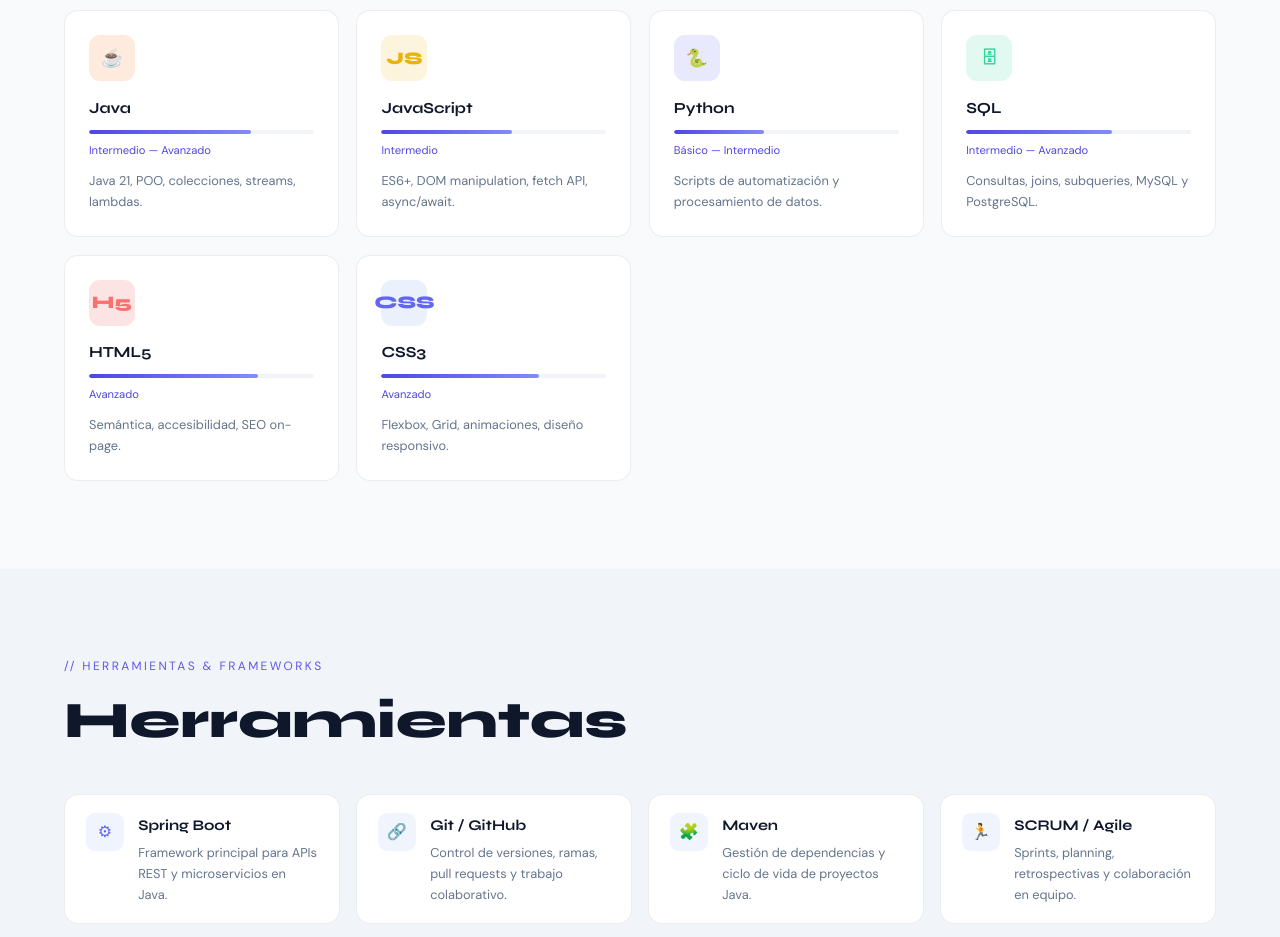
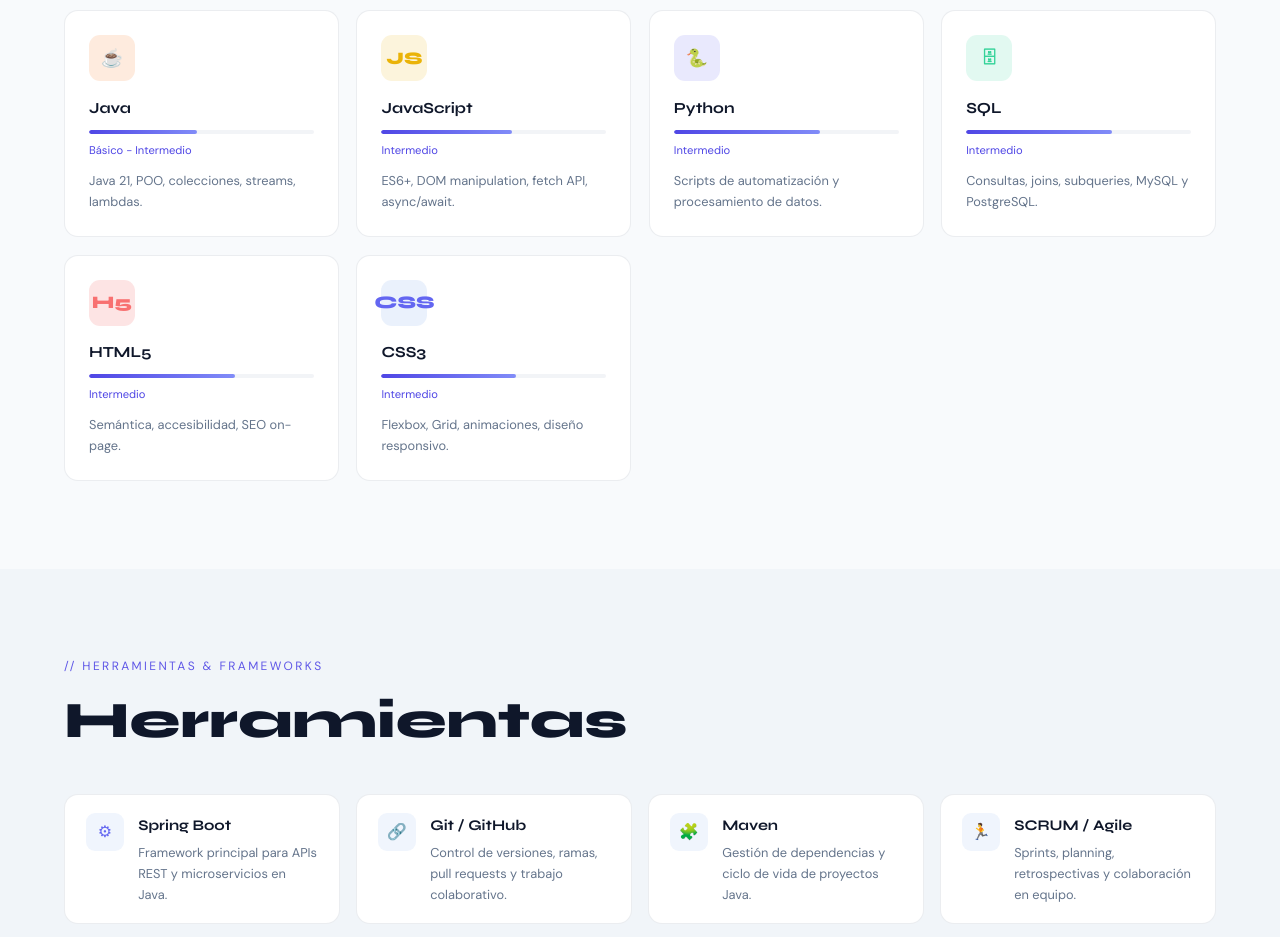
Before and after one commit to salvatorepop/salvatorepop.github.io, a website built with Vite: page index.html in a window 1280 px wide. Shown: the part 1740-2677 px from the top of the page. Built offline with nearby package versions, Linux system fonts and the light colour scheme.

Commit message:
cambio en porcentajes de lenguajes

```diff
--- a/index.html
+++ b/index.html
@@ -138,8 +138,8 @@
       <div class="tech-card">
         <div class="tech-icon lang-java">☕</div>
         <h4>Java</h4>
-        <div class="level-bar"><div class="level-fill" style="--pct: 72%"></div></div>
-        <span class="level-label">Intermedio — Avanzado</span>
+        <div class="level-bar"><div class="level-fill" style="--pct: 48%"></div></div>
+        <span class="level-label">Básico - Intermedio</span>
         <p>Java 21, POO, colecciones, streams, lambdas.</p>
       </div>
 
@@ -154,8 +154,8 @@
       <div class="tech-card">
         <div class="tech-icon lang-python">🐍</div>
         <h4>Python</h4>
-        <div class="level-bar"><div class="level-fill" style="--pct: 40%"></div></div>
-        <span class="level-label">Básico — Intermedio</span>
+        <div class="level-bar"><div class="level-fill" style="--pct: 65%"></div></div>
+        <span class="level-label">Intermedio</span>
         <p>Scripts de automatización y procesamiento de datos.</p>
       </div>
 
@@ -163,23 +163,23 @@
         <div class="tech-icon lang-sql">🗄</div>
         <h4>SQL</h4>
         <div class="level-bar"><div class="level-fill" style="--pct: 65%"></div></div>
-        <span class="level-label">Intermedio — Avanzado</span>
+        <span class="level-label">Intermedio</span>
         <p>Consultas, joins, subqueries, MySQL y PostgreSQL.</p>
       </div>
 
       <div class="tech-card">
         <div class="tech-icon lang-html">H5</div>
         <h4>HTML5</h4>
-        <div class="level-bar"><div class="level-fill" style="--pct: 75%"></div></div>
-        <span class="level-label">Avanzado</span>
+        <div class="level-bar"><div class="level-fill" style="--pct: 65%"></div></div>
+        <span class="level-label">Intermedio</span>
         <p>Semántica, accesibilidad, SEO on-page.</p>
       </div>
 
       <div class="tech-card">
         <div class="tech-icon lang-css">CSS</div>
         <h4>CSS3</h4>
-        <div class="level-bar"><div class="level-fill" style="--pct: 70%"></div></div>
-        <span class="level-label">Avanzado</span>
+        <div class="level-bar"><div class="level-fill" style="--pct: 60%"></div></div>
+        <span class="level-label">Intermedio</span>
         <p>Flexbox, Grid, animaciones, diseño responsivo.</p>
       </div>
 
```
